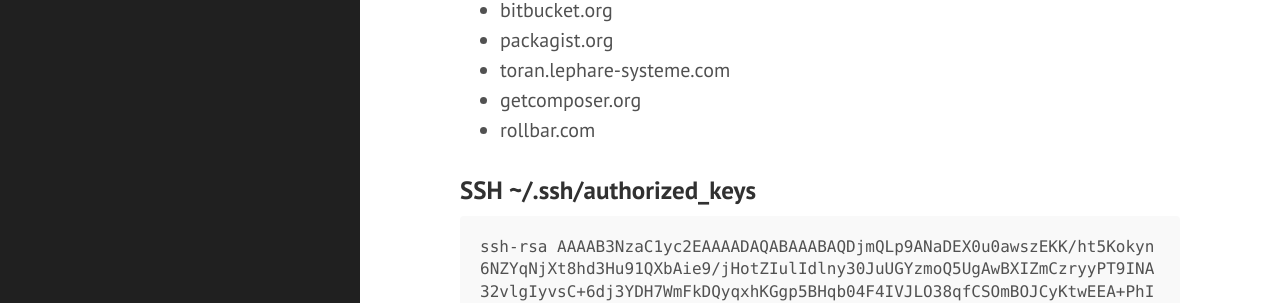
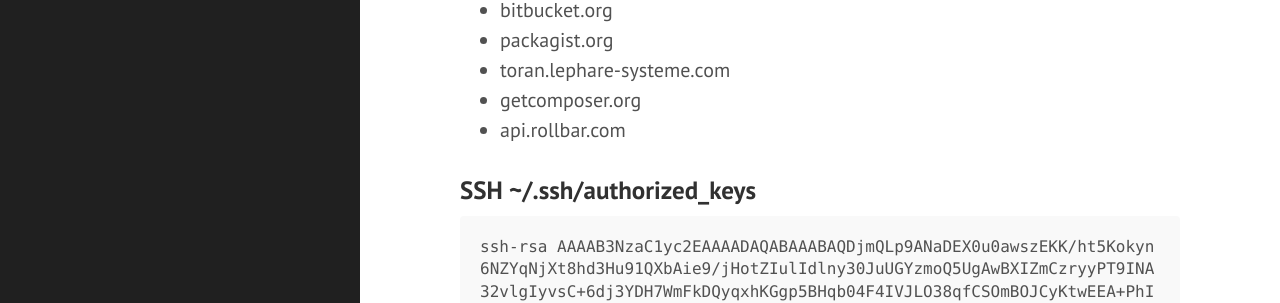
Before and after one commit to le-phare/le-phare.github.io, a Jekyll site: the page built from requirements_ima.md, in a window 1280 px wide and 900 px high, scrolled down 2912 px. Shown: the part 350-653 px from the top of the window. Built offline with Jekyll 4.4.1, drawn with Linux system fonts in a browser that asks for light colours; Markdown is read by kramdown in place of the engine named in the settings.

Commit message:
Update requirements_ima.md

```diff
--- a/requirements_ima.md
+++ b/requirements_ima.md
@@ -124,7 +124,7 @@ Options FollowSymLinks
  * packagist.org
  * toran.lephare-systeme.com
  * getcomposer.org
- * rollbar.com
+ * api.rollbar.com
 
 ### SSH ~/.ssh/authorized_keys
 
```
